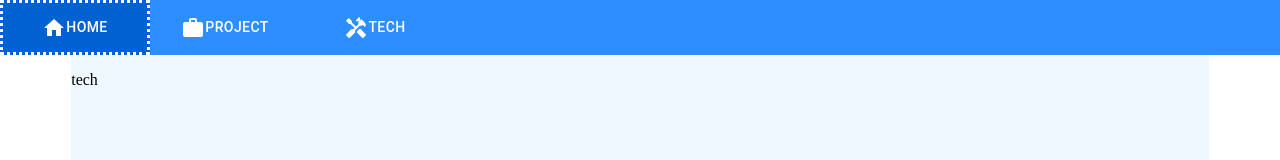
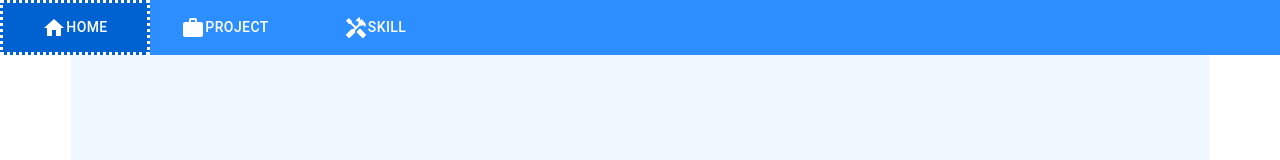
Before and after one commit to itojun-1230/portfolio, a React (Vite) app: page /portfolio/tech in a window 1280 px wide. Shown: the top 160 px of the page. Built offline with nearby package versions, Linux system fonts and the light colour scheme.

Commit message:
update: tech -> skill

```diff
--- a/src/Router.tsx
+++ b/src/Router.tsx
@@ -3,7 +3,7 @@ import { BrowserRouter, Route, Routes } from 'react-router-dom';
 //コンポーネント
 import { HomePage } from './pages/Home';
 import { ProjectPage } from './pages/Project';
-import { TechPage } from './pages/Tech';
+import { SkillPage } from './pages/Skills';
 import { useEffect } from 'react';
 
 export const RouterConfig = () => {
@@ -18,7 +18,7 @@ export const RouterConfig = () => {
       <Routes>
         <Route path="portfolio" element={<HomePage />} />
         <Route path="portfolio/project" element={<ProjectPage />} />
-        <Route path="portfolio/tech" element={<TechPage />} />
+        <Route path="portfolio/skill" element={<SkillPage />} />
       </Routes>
     </BrowserRouter>
   )
--- a/src/component/Header/Index.tsx
+++ b/src/component/Header/Index.tsx
@@ -14,7 +14,7 @@ export const Header = () => {
       <Box id={styles.Header} >
         <HeaderButton icon={HomeIcon} path={""} ><p>Home</p></HeaderButton>
         <HeaderButton  icon={WorkIcon}path={"project"} ><p>Project</p></HeaderButton>
-        <HeaderButton  icon={HandymanIcon} path={"tech"}><p>Tech</p></HeaderButton>
+        <HeaderButton  icon={HandymanIcon} path={"skill"}><p>Skill</p></HeaderButton>
       </Box>
       <Box id={styles.Header_space} />
     </>
--- a/src/json/Project.json
+++ b/src/json/Project.json
@@ -22,7 +22,7 @@
       "season": "University",
       "tag": ["TypeScript","HTML・CSS","React"],
       "description": [
-          "ポートフォリオ"
+          "自身のポートフォリオです"
         , "今後の制作物を掲載するときも楽なようにjsonから取得するようにしています"
         , "自由に使えるサーバを得たら、jsonからデータベースに移行します"
         , "PROJECTではタグで表示を切り替えられるようにし、閲覧者が見たいところだけを表示します"
@@ -38,7 +38,7 @@
       "season": "University",
       "tag": ["JavaScript","HTML・CSS"],
       "description": [
-          "大学の「Webデザイン入門」という講義で制作したホームページ"
+          "「Webデザイン入門」という講義の自由課題で制作したホームページ"
         , "実行ウィンドウでJavaScriptのコードを実行することができます"
         , "JavaScriptの基本構文を紹介しています"
       ],
--- /dev/null
+++ b/src/pages/Skills.tsx
@@ -0,0 +1,5 @@
+export const SkillPage = () => {
+    return (
+        <p>skill</p>
+    )
+}
--- a/src/pages/Tech.tsx
+++ /dev/null
@@ -1,5 +0,0 @@
-export const TechPage = () => {
-    return (
-        <p>tech</p>
-    )
-}
```
